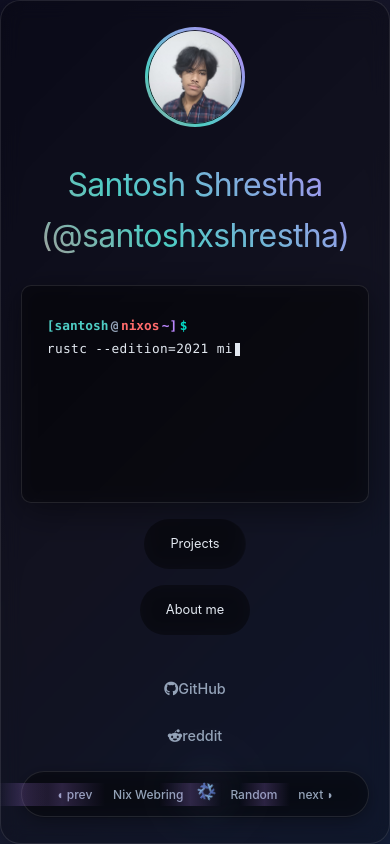
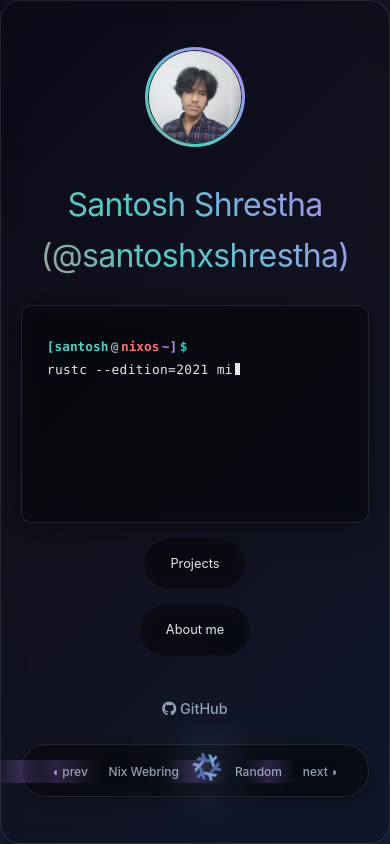
Before and after one commit to santoshxshrestha/santoshxshrestha.tech, a Next.js app: page / in a window 390 px wide. Built offline with nearby package versions, Linux system fonts and the light colour scheme.

Commit message:
how puts reddit there

```diff
--- a/app/globals.css
+++ b/app/globals.css
@@ -478,7 +478,7 @@ body {
 
 #nix {
   display: block;
-  width: 15px;
+  width: 30px;
   height: auto;
 }
 
@@ -534,6 +534,9 @@ body {
   #nix-wrapper {
     font-size: 0.9rem;
     margin: 0 0.2rem;
+  }
+  #nix {
+    width: 24px;
   }
 
   .name {
--- a/app/page.tsx
+++ b/app/page.tsx
@@ -112,16 +112,7 @@ export default function Home() {
           target="_blank"
           rel="noopener noreferrer"
         >
-          <i className="fa-brands fa-github"></i>
-          GitHub
-        </a>
-        <a
-          href="https://www.reddit.com/user/santoshxshrestha/"
-          target="_blank"
-          rel="noopener noreferrer"
-        >
-          <i className="fa-brands fa-reddit-alien"></i>
-          reddit
+          <i className="fa-brands fa-github"></i>  GitHub
         </a>
       </div>
 
```
